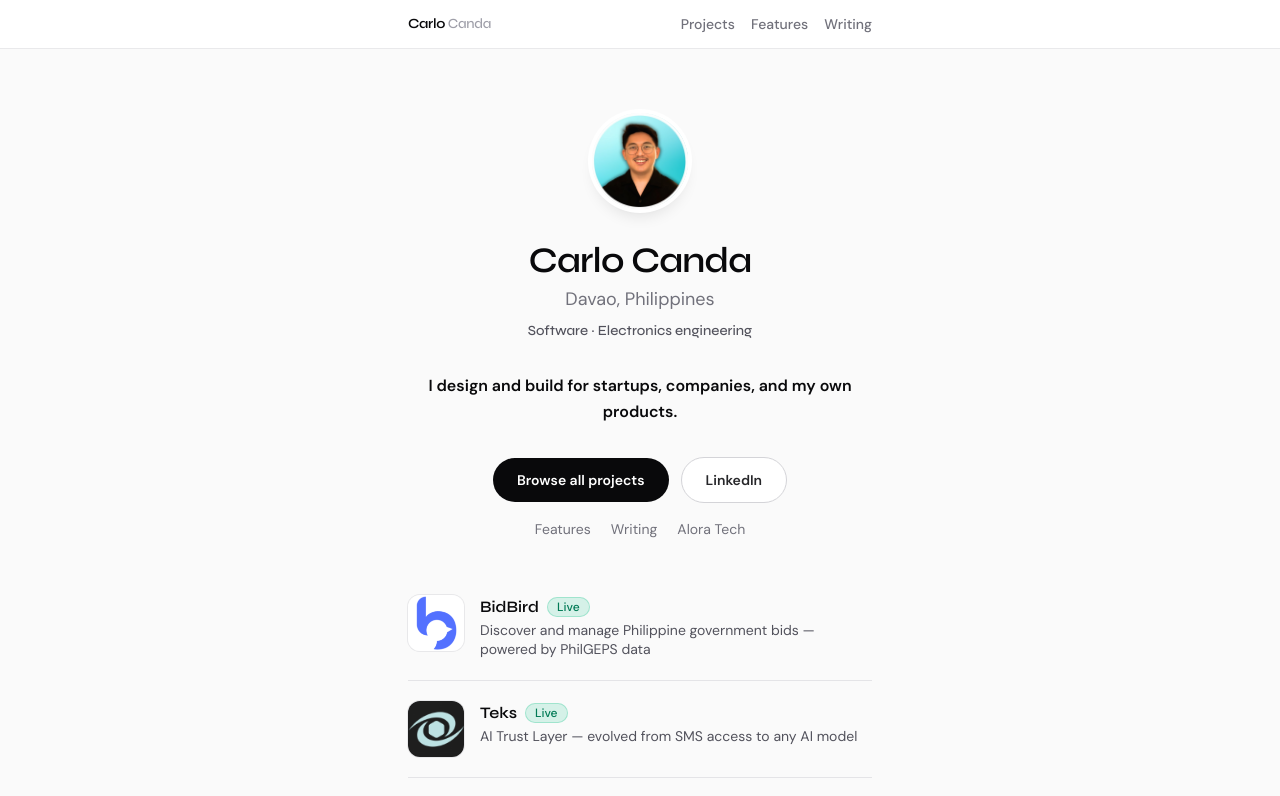
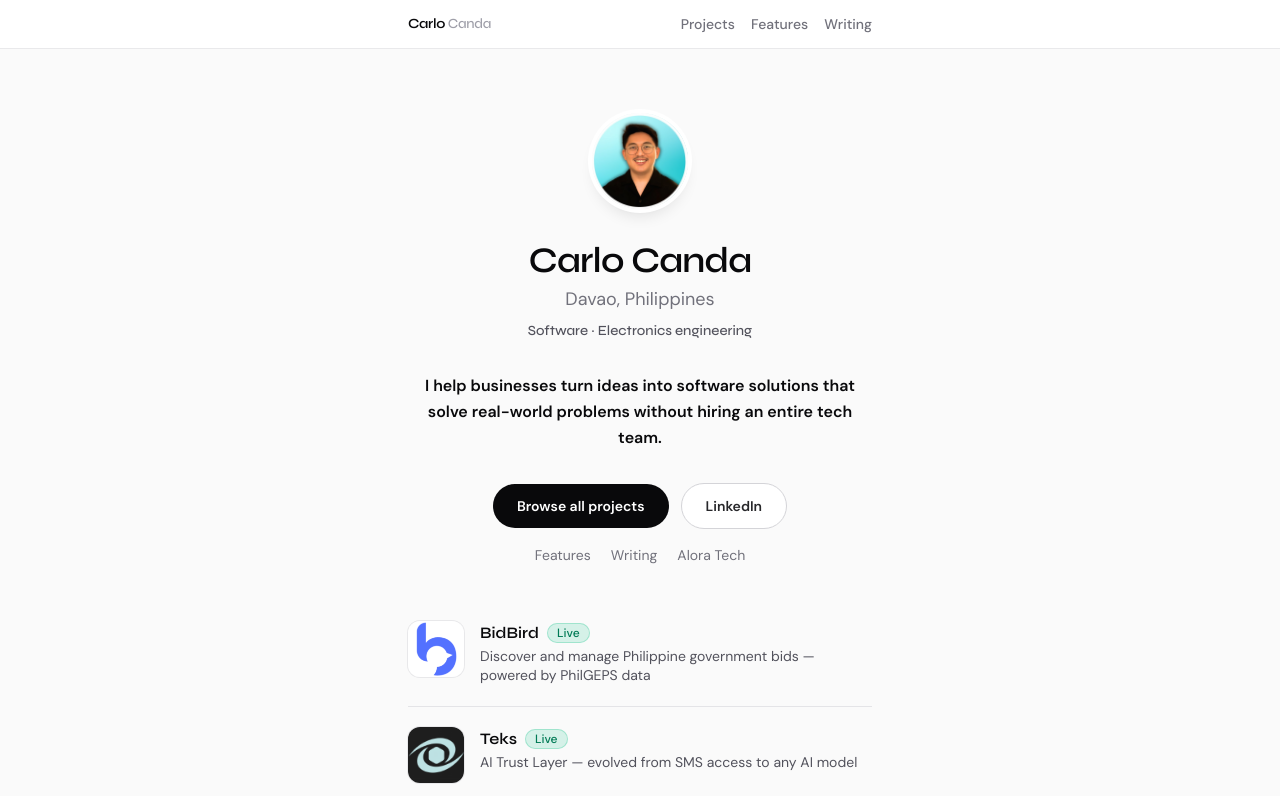
Before and after one commit to cbpcanda/carlocanda, a Next.js app: page / in a window 1280 px wide. Shown: the top 796 px of the page. Built offline with nearby package versions, Linux system fonts and the light colour scheme.

Commit message:
Home: update intro hook copy
Made-with: Cursor

```diff
--- a/src/data/site.ts
+++ b/src/data/site.ts
@@ -4,7 +4,7 @@ export const site = {
   location: "Davao, Philippines",
   /** Bold hook under the title row */
   hook: {
-    lead: "I design and build for startups, companies, and my own products.",
+    lead: "I help businesses turn ideas into software solutions that solve real-world problems without hiring an entire tech team.",
   },
   tagline:
     "Electronics engineer by training; I design and build software for startups and companies — and ship personal products on the side — and a dad.",
```
